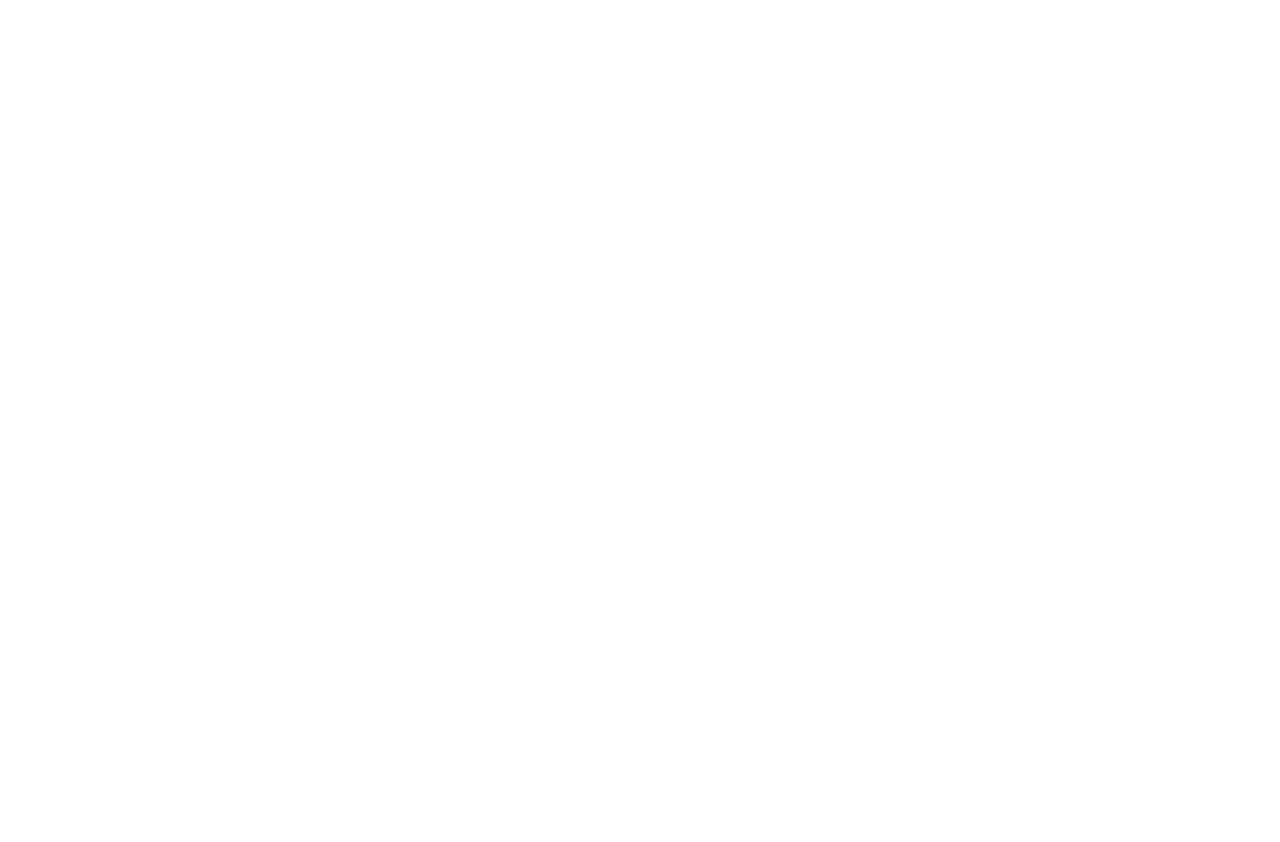
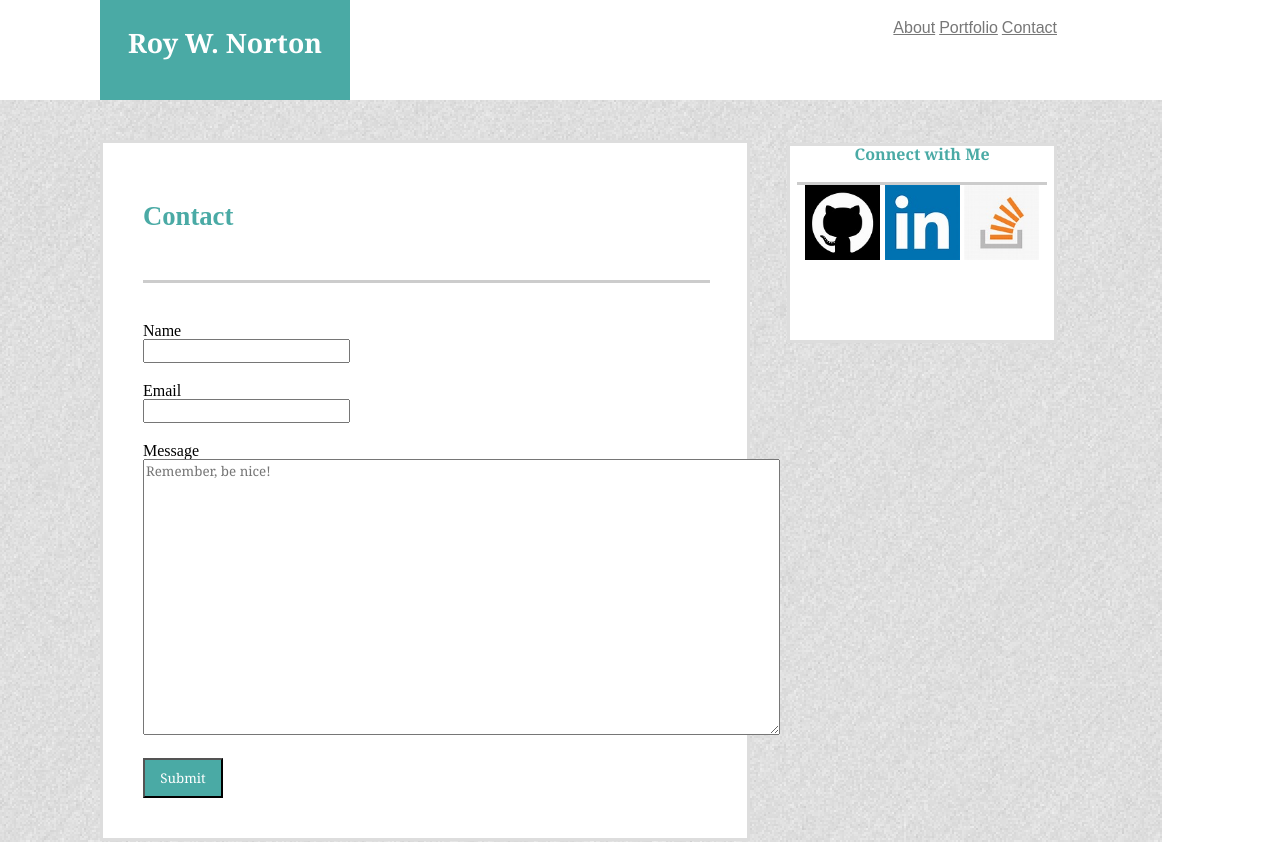
Before and after one commit to rnorton12/Basic-Portfolio, a plain HTML site: page contact.html in a window 1280 px wide. Shown: the top 842 px of the page. Before the commit the page ends 800 px from the top, so only its background shows below. Drawn offline with Linux system fonts and the light colour scheme; files whose address does not match are found by name.

Commit message:
more stuff added

```diff
--- /dev/null
+++ b/assets/css/contact_style.css
@@ -0,0 +1,18 @@
+.MyForm{
+    margin-top: 40px;
+    margin-left: 40px;
+}
+
+.name, .email, .message {
+    margin-bottom: 20px;
+    font-family: 'Georgia', Times, "Times New Roman", serif;
+}
+
+.submit{
+    width: 80px;
+    Height: 40px;
+    margin-bottom: 40px;
+    font-family: 'Georgia', Times, "Times New Roman", serif;
+    color: white;
+    background-color: #4aaaa5;
+}
--- a/contact.html
+++ b/contact.html
@@ -0,0 +1,66 @@
+<!DOCTYPE html>
+<html>
+<head>
+    <title>Recommended Assignment</title>
+    <!-- need rel ="stylesheet", otherwise doesn't work -->
+    <link rel="stylesheet" type="text/css" href="./assets/css/reset.css" />
+    <link rel="stylesheet" type="text/css" href="./assets/css/style.css" />
+    <link rel="stylesheet" type="text/css" href="./assets/css/contact_style.css" />
+
+</head>
+<body>
+    <header class="MyName">
+        Roy W. Norton
+    </header>
+
+    <nav class="MyWebPages">
+        <p>
+            <a href=# id="AboutPage"><span>About</span></a>
+            <a href=# id="PortfolioPage"><span>Portfolio</span></a>
+            <a href=# id="ContactPage"><span>Contact</span></a>
+        </p>
+    </nav>
+
+    <div class="AboutMeContainer">
+        <section>
+            <h1 class="AboutMeHeading">
+                Contact
+            </h1>
+            <article>
+                <form action="#" class="MyForm">
+                    Name<br>
+                    <input type="text" name="name" class="name"><br>
+
+                    Email<br>
+                    <input type="text" name="email" class="email"><br>
+
+                    Message<br>
+                    <textarea placeholder="Remember, be nice!" cols="77" rows="15" class="message"></textarea><br>
+
+                    <input type="submit" value="Submit" class="submit">
+                </form>
+             </article>
+
+            <aside>
+                <h2 class="ConnectWithMe">Connect with Me</h2>
+                <p>
+                    <span><img src="./assets/images/git_hub.jpg" alt="Git Hub Icon" class="GitHubIcon"></span>
+                    <span><img src="./assets/images/linkedIn.jpg" alt="LinkedIn Icon" class="LinkedInIcon"></span>
+                    <span><img src="./assets/images/stack_overflow.jpg" alt="StackOverFlow Icon" class="StackOverFlowIcon"></span>
+                </p>
+            </aside>
+        </section>
+
+    </div>
+
+    <div class="clearfix"></div>
+    <footer>
+        &#169 Copyright 2017: Roy W. Norton
+    </footer>
+
+</body>
+</html>
+
+<script>
+    document.write('<script src="http://' + (location.host || '${1:localhost}').split(':')[0] + ':${2:35729}/livereload.js?snipver=1"></' + 'script>')
+</script>
```
Also changed, not shown: index.html (+1 -0 lines), portfolio.html (+63 -0 lines), assets/css/portfolio_style.css (added).
